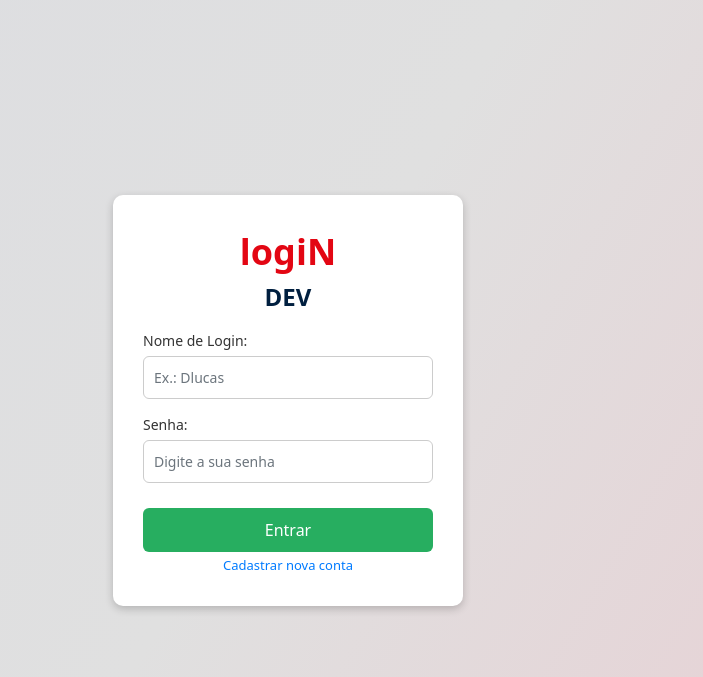
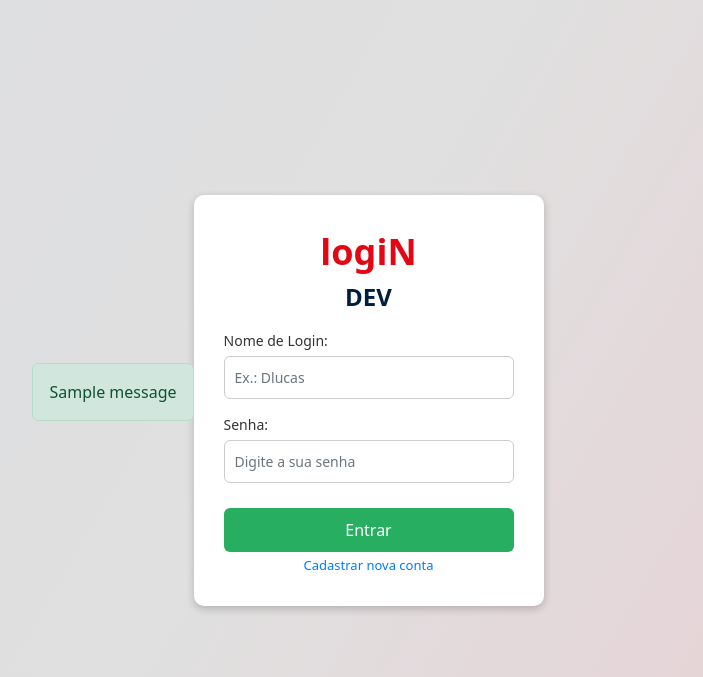
Before and after one commit to Dlucasz027/logiN, a Django app: page / in a window 1280 px wide. Shown: the top 677 px of the page, without its empty margins (352-1055 px from the left). Run offline with Django 5.2, Linux system fonts and the light colour scheme; tables that the repository leaves empty hold one stand-in row (values such as "Sample post"); one stand-in notice (Sample message) is shown.

Commit message:
feat: adiciona mensagens de confirmação e erro na autenticação

```diff
--- a/logiN/templates/logiN/index.html
+++ b/logiN/templates/logiN/index.html
@@ -10,7 +10,15 @@
 
 </head>
 <body>
-
+{% if messages %}
+    <div class="fixed-message-container">
+        {% for message in messages %}
+            <div class="alert alert-{{ message.tags }} text-center" role="alert">
+                {{ message }}
+            </div>
+        {% endfor %}
+    </div>
+{% endif %}
 {% block content %}
     <div class="login-container">
       <div class="logo">logiN <span>DEV</span></div>
```
Also changed, not shown: db.sqlite3.
